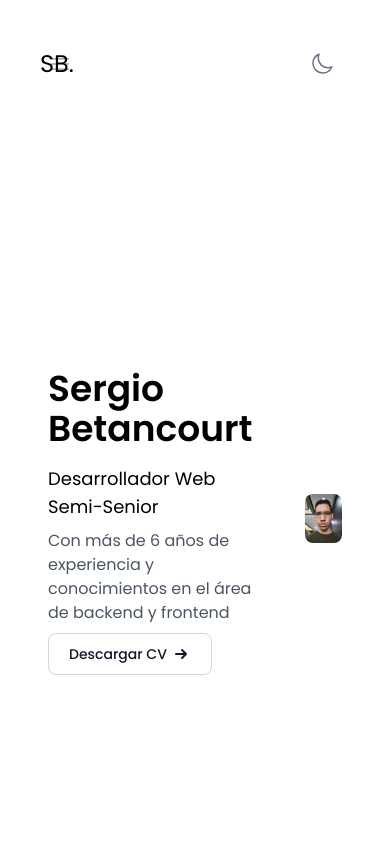
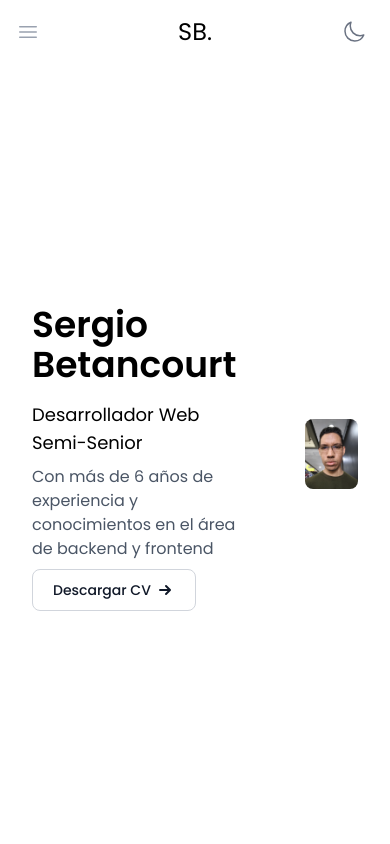
Before and after one commit to sergiobet/portafolio-nuevo, a React (Vite) app: page / in a window 390 px wide. Shown: the top 844 px of the page. Built offline with nearby package versions, Linux system fonts and the light colour scheme.

Commit message:
Se termina de configurar el navbar en el componente MenuComponent y se configuran los estilos para  el tema oscuro

```diff
--- a/src/components/MenuComponent.tsx
+++ b/src/components/MenuComponent.tsx
@@ -72,8 +72,9 @@ function MenuComponent() {
   }, [darkMode]);
 
   return (
-    <Disclosure as="nav" className=" top-0 z-50 w-full sticky">
-      <div className="mx-auto max-w-7xl px-2 sm:px-6 lg:px-8 lg:pl-5">
+
+    <Disclosure as="nav" className=" top-0 z-50 w-full fixed bg-opacity-100 left-0 bg-white dark:bg-[#121212]">
+      <div className="mx-auto max-w-7xl px-2 sm:px-6 lg:px-8">
         <div className="relative flex h-16 items-center justify-between">
           <div className="absolute inset-y-0 left-0 flex items-center sm:hidden">
             {/* Mobile menu button*/}
@@ -90,7 +91,7 @@ function MenuComponent() {
               />
             </DisclosureButton>
           </div>
-          <div className="flex flex-1 items-center justify-between sm:items-stretch">
+          <div className="flex flex-1 items-center justify-around sm:items-stretch md:justify-between">
             <div className="flex shrink-0 items-center text-2xl relative">SB.</div>
             <div className="hidden sm:ml-6 sm:block relative">
               <div className="flex space-x-4">
@@ -102,7 +103,7 @@ function MenuComponent() {
                     className={classNames(
                       active === item.href
                         ? "text-gray"
-                        : "text-gray-500  hover:text-gray-900",
+                        : "text-gray-500 hover:text-black dark:hover:text-white",
                       "rounded-md px-3 py-2 text-md font-medium"
                     )}
                   >
--- a/src/components/Profile.tsx
+++ b/src/components/Profile.tsx
@@ -16,7 +16,7 @@ function Profile({ data }: { data: PortfolioData | null }) {
 
   return (
     <section id="home">
-      <div className="flex items-center gap-4 p-4 h-screen w-full">
+      <div className="flex items-center gap-4 h-screen w-full">
         <div className="w-full">
           <h1 className="text-4xl md:text-5xl font-semibold text-left my-4">
             {fullName}
--- a/src/index.css
+++ b/src/index.css
@@ -4,6 +4,8 @@
 /* body {
   @apply bg-gray-100;
 } */
+
+@custom-variant dark (&:where(.dark, .dark *));
 
 @layer base {
   html {
```
